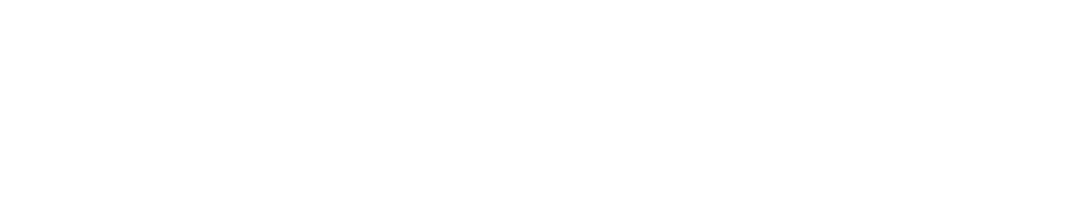
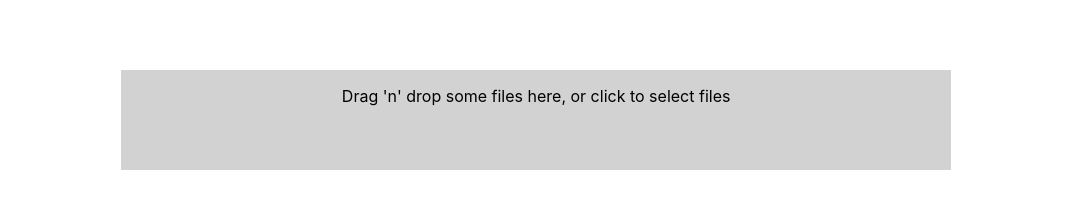
Before and after one commit to fardinkamal62/ollyo_fresher_react-js_task, a React (Create React App) app: page / in a window 1280 px wide. Shown: the part 1086-1294 px from the top of the page, without its empty margins (109-1196 px from the left). Before the commit the page ends 1156 px from the top, so only its background shows below. Built offline with nearby package versions, Linux system fonts and the light colour scheme; the HTML template or start-up script is replaced by a standard one.

Commit message:
dropzone

```diff
--- a/package.json
+++ b/package.json
@@ -4,15 +4,13 @@
   "private": true,
   "dependencies": {
     "@dnd-kit/core": "^6.0.8",
-    "@dnd-kit/sortable": "^7.0.2",
     "@emotion/react": "^11.11.1",
     "@emotion/styled": "^11.11.0",
     "@mui/icons-material": "^5.14.16",
     "@mui/material": "^5.14.16",
     "react": "^18.2.0",
-    "react-dnd": "^16.0.1",
-    "react-dnd-html5-backend": "^16.0.1",
     "react-dom": "^18.2.0",
+    "react-dropzone": "^14.2.3",
     "react-scripts": "5.0.1"
   },
   "scripts": {
--- a/src/Gallery.js
+++ b/src/Gallery.js
@@ -1,5 +1,6 @@
 import * as React from 'react';
 import { useState } from "react";
+import Dropzone from 'react-dropzone'
 
 import ReorderImages from './ReorderImages';
 import Bar from './Bar';
@@ -45,8 +46,20 @@
 
     return (
         <>
-            <Bar items={items} deleteImages={deleteImages} selectAll={selectAll}/>
+            <Bar items={items} deleteImages={deleteImages} selectAll={selectAll} />
             <ReorderImages images={items} callback={updateImages} toggleSelect={toggleSelect} deleteImages={deleteImages} style={{ margin: '10%', left: '1%', position: 'relative' }} />
+            <div style={{ margin: '10%' }}>
+                <Dropzone onDrop={acceptedFiles => console.log(acceptedFiles)}>
+                    {({ getRootProps, getInputProps }) => (
+                        <section className='bar'>
+                            <div {...getRootProps()}>
+                                <input {...getInputProps()} />
+                                <p>Drag 'n' drop some files here, or click to select files</p>
+                            </div>
+                        </section>
+                    )}
+                </Dropzone>
+            </div>
         </>
     );
 }
```
Also changed, not shown: 1 other file (tests, documents, lock files or other folders).
